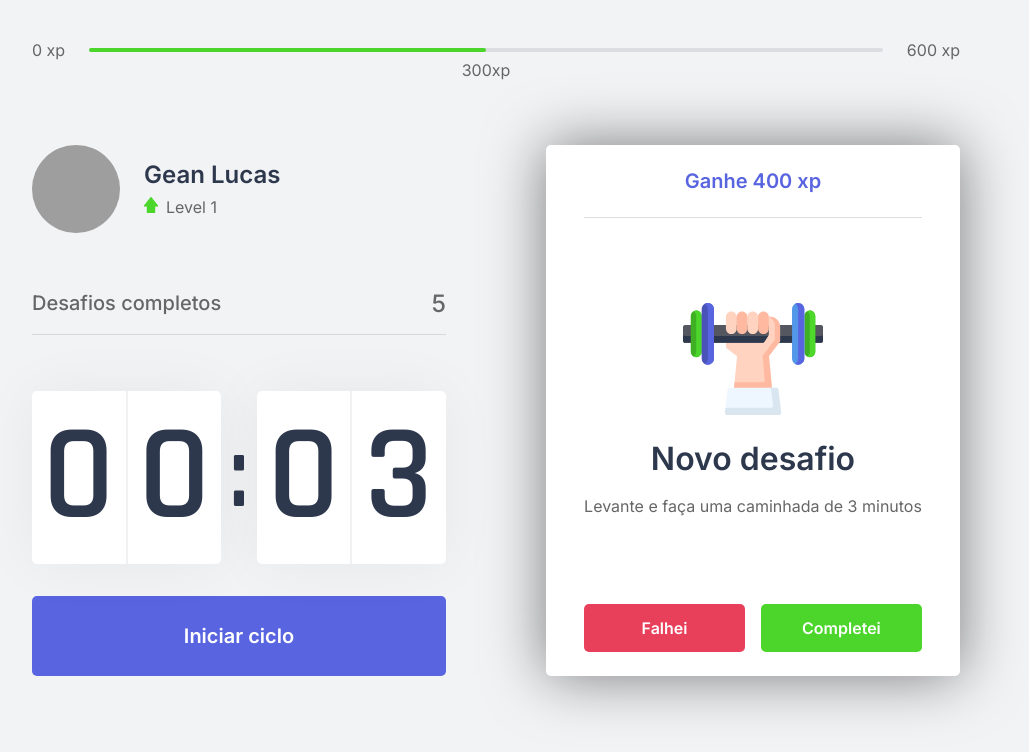
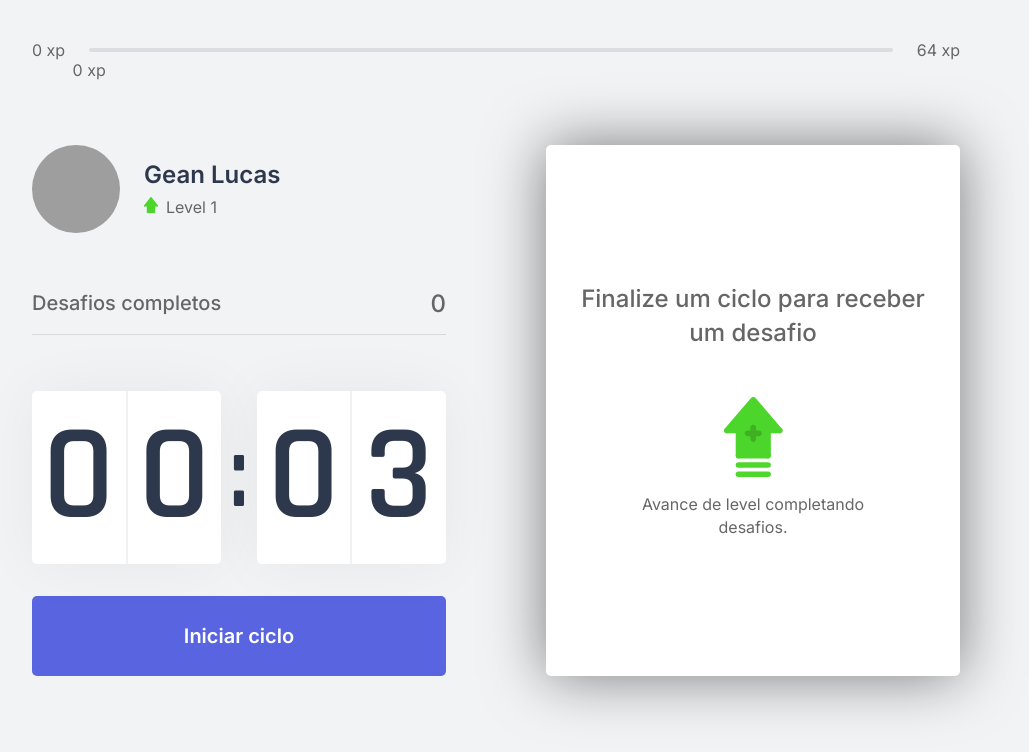
Before and after one commit to legeannd/nextlevelweek-moveit, a Next.js app: page / in a window 1280 px wide. Shown: the top 752 px of the page, without its empty margins (144-1173 px from the left). Built offline with nearby package versions, Linux system fonts and the light colour scheme; grey boxes are pictures that could not be loaded.

Commit message:
Challenges component selecting random challenges after countdown finish

```diff
--- /dev/null
+++ b/challenges.json
@@ -0,0 +1,62 @@
+[
+  {
+    "type": "body",
+    "description": "Estique um de seus braços com a palma da mão virada para frente e puxe os dedos para cima por 10 segundos por mão.",
+    "amount": 80
+  },
+  {
+    "type": "body",
+    "description": "Estique seu braço contra o peito e puxe-o utilizando o outro braço por 10 segundos por braço.",
+    "amount": 60
+  },
+  {
+    "type": "body",
+    "description": "Puxe seu pescoço com a ajuda da mão para a direita e para a esquerda, permanecendo na posição por alguns segundos.",
+    "amount": 70
+  },
+  {
+    "type": "body",
+    "description": "Com as duas mãos na parte de trás da cabeça, leve-a para baixo, alongando a parte de trás da região.",
+    "amount": 60
+  },
+  {
+    "type": "body",
+    "description": "Cruze as pernas e desça com as mãos esticadas em direção ao chão. Repita o movimento com a outra perna na frente.",
+    "amount": 100
+  },
+  {
+    "type": "body",
+    "description": "Sentado, abra as pernas e tente encostar as palmas das mãos no chão, repita 3 vezes por 5 segundos.",
+    "amount": 80
+  },
+  {
+    "type": "body",
+    "description": "Puxe o joelho de encontro ao peito e segure, troque de perna após 10 segundos.",
+    "amount": 50
+  },
+  {
+    "type": "body",
+    "description": "Sentado, cruze uma perna e incline seu tronco à frente, troque de perna após 10 segundos.",
+    "amount": 80
+  },
+  {
+    "type": "eye",
+    "description": "Sentado, feche os olhos e cubra-os com as palmas da mão durante 2 minutos, depois abra normalmente.",
+    "amount": 90
+  },
+  {
+    "type": "eye",
+    "description": "Em algum ambiente aberto, olhe o mais longe que puder em quatro direções por 3s, mexa apenas os olhos. Repita 3 vezes.",
+    "amount": 140
+  },
+  {
+    "type": "eye",
+    "description": "Usando os polegares, massage a área abaixo das sobrancelhas em movimentos circulares por 15 segundos.",
+    "amount": 70
+  },
+  {
+    "type": "body",
+    "description": "Em pé, gire a cintura o máximo que puder para a esquerda, segure por cinco segundos. Repita para a direita.",
+    "amount": 90
+  }
+]
--- a/src/components/ChallengeBox.tsx
+++ b/src/components/ChallengeBox.tsx
@@ -1,24 +1,27 @@
+import { useContext } from 'react';
+import { ChallengesContext } from '../contexts/ChallengesContext';
 import styles from '../styles/components/ChallengeBox.module.css';
 
 export function ChallengeBox() {
-  const hasActiveChallenge = true;
+  const { activeChallenge, resetChallenge } = useContext(ChallengesContext);
 
   return (
     <div className={styles.challengeBoxContainer}>
-      { hasActiveChallenge ? (
+      { activeChallenge ? (
         <div className={styles.challengeActive}>
-          <header>Ganhe 400 xp</header>
+          <header>Ganhe {activeChallenge.amount} xp</header>
 
           <main>
-            <img src="icons/body.svg" />
+            <img src={`icons/${activeChallenge.type}.svg`} />
             <strong>Novo desafio</strong>
-            <p>Levante e faça uma caminhada de 3 minutos</p>
+            <p>{activeChallenge.description}</p>
           </main>
 
           <footer>
             <button
               type="button"
               className={styles.challengeFailedButton}
+              onClick={resetChallenge}
             >
               Falhei
             </button>
--- a/src/components/CompletedChallenges.tsx
+++ b/src/components/CompletedChallenges.tsx
@@ -1,10 +1,14 @@
+import { useContext } from 'react';
+import { ChallengesContext } from '../contexts/ChallengesContext';
 import styles from '../styles/components/CompletedChallenges.module.css';
 
 export function CompletedChallenges() {
+  const { challengesCompleted } = useContext(ChallengesContext);
+
   return (
     <div className={styles.completedChallengesContainer}>
       <span>Desafios completos</span>
-      <span>5</span>
+      <span>{challengesCompleted}</span>
     </div>
   )
 }
--- a/src/components/Countdown.tsx
+++ b/src/components/Countdown.tsx
@@ -1,5 +1,5 @@
 import { useContext, useEffect, useState } from 'react';
-import { ChallengesContext } from '../contexts/ChallengesContexts';
+import { ChallengesContext } from '../contexts/ChallengesContext';
 import styles from '../styles/components/Countdown.module.css';
 
 let countdownTimeout: NodeJS.Timeout;
--- a/src/components/ExperienceBar.tsx
+++ b/src/components/ExperienceBar.tsx
@@ -1,14 +1,22 @@
+import { useContext } from 'react';
+import { ChallengesContext } from '../contexts/ChallengesContext';
 import styles from '../styles/components/ExperienceBar.module.css';
 
 export function ExperienceBar() {
+  const { currentExperience, experienceToNextLevel } = useContext(ChallengesContext);
+
+  const percentToNextLevel = Math.round((currentExperience * 100)/experienceToNextLevel);
+
   return (
     <header className={styles.experienceBar}>
       <span> 0 xp</span>
       <div>
-        <div style={{ width: '50%' }} />
-        <span className={styles.currentExperience} style={{ left: '50%' }}>300xp</span>
+        <div style={{ width: `${percentToNextLevel}%` }} />
+        <span className={styles.currentExperience} style={{ left: `${percentToNextLevel}%` }}>
+          {currentExperience} xp
+        </span>
       </div>
-      <span>600 xp</span>
+      <span>{experienceToNextLevel} xp</span>
     </header>
   )
 }
--- a/src/contexts/ChallengesContexts.tsx
+++ b/src/contexts/ChallengesContext.tsx
@@ -1,11 +1,21 @@
 import { createContext, ReactNode, useState } from 'react';
+import challenges from '../../challenges.json';
+
+interface Challenge {
+  type: 'body' | 'eye';
+  description: string;
+  amount: number;
+}
 
 interface ChallengesContextData {
   level: number;
   currentExperience: number;
+  experienceToNextLevel: number;
   challengesCompleted: number;
+  activeChallenge: Challenge;
   levelUp: () => void;
   startNewChallenge: () => void;
+  resetChallenge: () => void;
 }
 
 interface ChallengesProviderProps {
@@ -19,12 +29,23 @@
   const [currentExperience, setCurrentExperience] = useState(0);
   const [challengesCompleted, setChallengesCompleted] = useState(0);
 
+  const [activeChallenge, setActiveChallenge] = useState(null);
+
+  const experienceToNextLevel = Math.pow((level + 1) * 4, 2);
+
   function levelUp() {
     setLevel(level + 1);
   }
 
   function startNewChallenge() {
-    console.log('New challenge');
+    const randomChallengeIndex = Math.floor((Math.random() * challenges.length));
+    const challenge = challenges[randomChallengeIndex];
+
+    setActiveChallenge(challenge);
+  }
+
+  function resetChallenge() {
+    setActiveChallenge(null);
   }
 
   return (
@@ -32,9 +53,12 @@
       value={{
         level,
         currentExperience,
+        experienceToNextLevel,
         challengesCompleted,
+        activeChallenge,
         levelUp,
         startNewChallenge,
+        resetChallenge,
       }}>
       {children}
     </ChallengesContext.Provider>
--- a/src/pages/_app.tsx
+++ b/src/pages/_app.tsx
@@ -1,6 +1,6 @@
 import '../styles/global.css'
 
-import { ChallengesProvider } from "../contexts/ChallengesContexts";
+import { ChallengesProvider } from "../contexts/ChallengesContext";
 
 function MyApp({ Component, pageProps }) {
 
```
